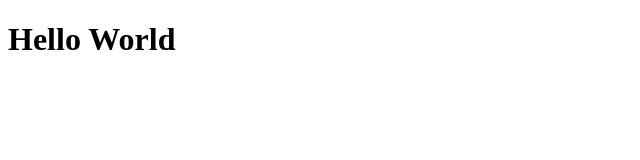
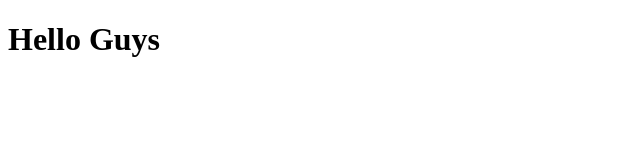
Before and after one commit to FarhanMaulanaF/FarhanMaulanaF.github.io-old, a plain HTML site: page index.html in a window 1280 px wide. Shown: the full height of the page, 0-640 px from the left. Drawn offline with Linux system fonts and the light colour scheme.

Commit message:
mengubah header

```diff
--- a/index.html
+++ b/index.html
@@ -7,6 +7,6 @@
     <title>Coba HTML</title>
 </head>
 <body>
-  <h1>Hello World</h1>
+  <h1>Hello Guys</h1>
 </body>
 </html>
```
